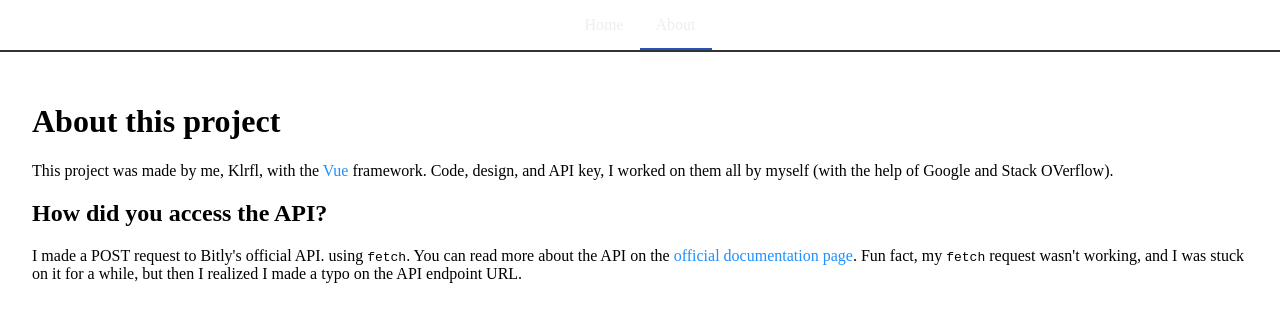
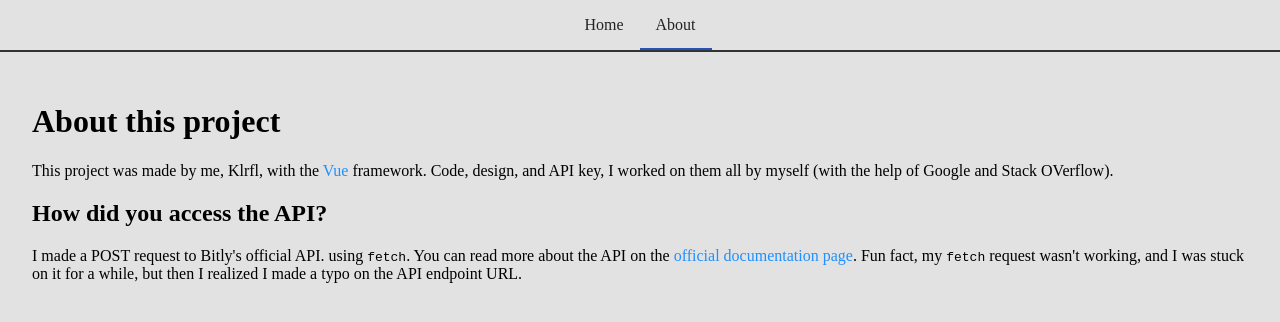
Before and after one commit to Klrfl/url-shortener, a Vue app: page /about in a window 1280 px wide. Shown: the top 322 px of the page. Built offline with nearby package versions, Linux system fonts and the light colour scheme.

Commit message:
style changes for light mode

```diff
--- a/src/assets/globals.css
+++ b/src/assets/globals.css
@@ -28,3 +28,9 @@ a:hover {
 a:visited {
   color: dodgerblue;
 }
+
+@media screen and (prefers-color-scheme: light) {
+  body {
+    background: #e2e2e2;
+  }
+}
--- a/src/components/Results.vue
+++ b/src/components/Results.vue
@@ -32,4 +32,10 @@ export default {
   background: #2f2f2a;
   padding: 0.5rem;
 }
+
+@media screen and (prefers-color-scheme: light) {
+  .short-url {
+    background: #ecececec;
+  }
+}
 </style>
--- a/src/components/TheNavbar.vue
+++ b/src/components/TheNavbar.vue
@@ -20,13 +20,17 @@ nav {
 }
 
 .nav-links a {
-  color: #eee !important;
+  color: #eee;
   text-decoration: none;
   display: block;
   color: inherit;
   text-decoration: none;
   padding: 1rem;
   position: relative;
+}
+
+.nav-links a:visited {
+  color: #eee;
 }
 
 .nav-links a.current-page::before {
@@ -44,4 +48,13 @@ nav {
   background: #333;
   text-decoration: none;
 }
+@media screen and (prefers-color-scheme: light) {
+  .nav-links a:is(:link, :visited) {
+    color: #222222;
+  }
+
+  .nav-links a:hover {
+    background: #d2d2dd;
+  }
+}
 </style>
```
